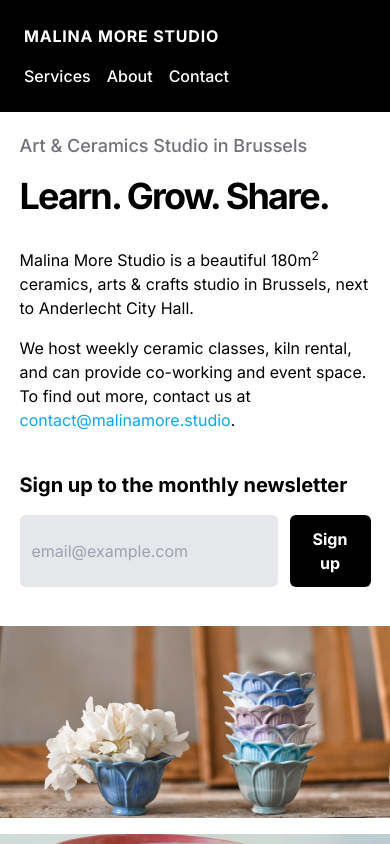
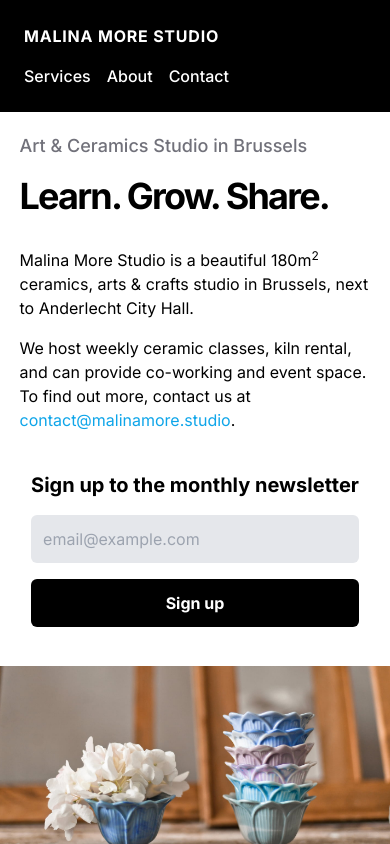
Before and after one commit to jleclanche/malinamore.studio, a Next.js app: page / in a window 390 px wide. Shown: the top 844 px of the page. Built offline with nearby package versions, Linux system fonts and the light colour scheme.

Commit message:
Add subscription functionality

```diff
--- a/app/EmailSubscriptionWidget.tsx
+++ b/app/EmailSubscriptionWidget.tsx
@@ -1,21 +1,77 @@
+"use client"
+import { FormEvent, useState } from "react";
+
 const EmailSubscriptionWidget = () => {
+	const [subscriptionStatus, setSubscriptionStatus] = useState(0);
+
+	const submitSubscriberEmail = async (event: FormEvent<HTMLFormElement>) => {
+		event.preventDefault();
+
+		const form = event.currentTarget;
+		const input = form.email as HTMLInputElement;
+		const email = input.value.trim();
+
+		// * structure used by the Mailjet-generated form
+		const body = JSON.stringify({
+			Email: email,
+			Fields: []
+		})
+
+		// * `/subscribe` is a rewrite
+		// * see next.config.js
+		const request = new Request("/subscribe", {
+			method: "POST",
+			body
+		})
+
+		await fetch(request).then(response => {
+			setSubscriptionStatus(response.status)
+		})
+	}
+
 	return (
-		<form method="POST" action="" className="flex gap-3">
-			<input
-				type="email"
-				name="email"
-				autoComplete="email"
-				placeholder="email@example.com"
-				className="bg-gray-200 p-3 rounded-md"
-			/>
-			<button
-				type="submit"
-				className="bg-black text-white p-3 rounded-md font-bold"
-			>
-				Sign up
-			</button>
-		</form>
-	);
-};
+		<div className="flex flex-col gap-y-4 md:gap-y-6">
+			<form method="POST" onSubmit={submitSubscriberEmail} className="flex flex-col md:flex-row flex-wrap max-w-sm gap-4">
+				{
+					(() => {
+						switch (subscriptionStatus) {
+							case 0:
+								return (
+									<>
+										<input type="email" name="email" autoComplete="email" placeholder="email@example.com" className="flex-[3] bg-gray-200 p-3 rounded-md" />
+										<button type="submit" className="flex flex-1 min-w-8 basis-8 p-3 justify-center items-center bg-black text-white rounded-md font-bold">Sign up</button>
+									</>
+								)
+							case 200:
+								return (
+									<>
+										<input type="email" name="email" autoComplete="email" placeholder="email@example.com" className="flex-[3] bg-gray-200 p-3 rounded-md" />
+										<button disabled={true} className="flex flex-1 min-w-8 basis-8 p-3 justify-center items-center bg-black text-white rounded-md font-bold">
+											<svg xmlns="http://www.w3.org/2000/svg" fill="none" strokeWidth="1.5" stroke="currentColor" viewBox="0 0 24 24" className="!h-8 !w-8 -my-1">
+												<path d="M9 12.75 11.25 15 15 9.75M21 12a9 9 0 1 1-18 0 9 9 0 0 1 18 0z" />
+											</svg>
+										</button>
+										<span>Thank you! Check your email to confirm your subscription</span>
+									</>
+								)
+							case 500:
+								return (
+									<>
+										<input type="email" name="email" autoComplete="email" placeholder="email@example.com" className="flex-[3] bg-gray-200 p-3 rounded-md" />
+										<button type="submit" className="flex flex-1 min-w-8 basis-8 p-3 justify-center items-center bg-black text-white rounded-md font-bold">
+											<svg xmlns="http://www.w3.org/2000/svg" fill="none" stroke="currentColor" strokeWidth="1.5" viewBox="0 0 24 24" className="!h-8 !w-8 -my-1">
+												<path strokeLinecap="round" strokeLinejoin="round" d="M12 9v3.75m9-.75a9 9 0 1 1-18 0 9 9 0 0 1 18 0zm-9 3.75h.008v.008H12v-.008z" />
+											</svg>
+										</button>
+										<span>This email address appears to be invalid. Please check it and press the button to submit again</span>
+									</>
+								)
+						}
+					})()
+				}
+			</form>
+		</div>
+	)
+}
 
 export default EmailSubscriptionWidget;
```
